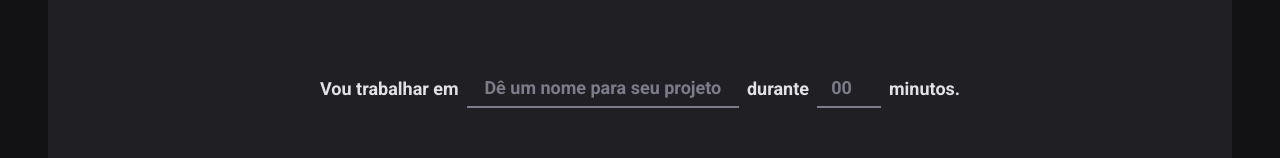
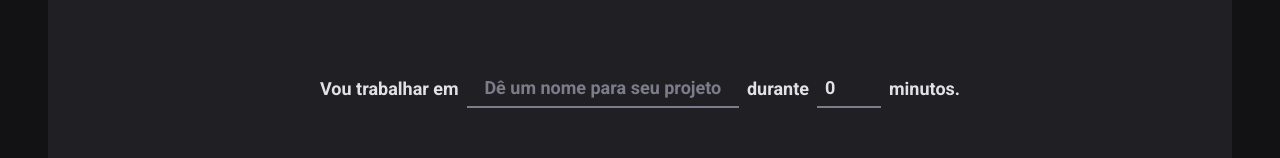
Before and after one commit to EduardoMMS01/pomodoro-timer-ts, a React (Vite) app: page / in a window 1280 px wide. Shown: the part 156-314 px from the top of the page. Built offline with nearby package versions, Linux system fonts and the light colour scheme.

Commit message:
Utilizada a biblioteca react-hook-form para setar propriedades ao formulário e também a zod para validar os dados e integrar tipagens typescript nos inputs

```diff
--- a/package.json
+++ b/package.json
@@ -10,11 +10,14 @@
     "preview": "vite preview"
   },
   "dependencies": {
+    "@hookform/resolvers": "^3.3.1",
     "phosphor-react": "^1.4.1",
     "react": "^18.2.0",
     "react-dom": "^18.2.0",
+    "react-hook-form": "^7.47.0",
     "react-router-dom": "^6.16.0",
-    "styled-components": "^6.0.8"
+    "styled-components": "^6.0.8",
+    "zod": "^3.22.2"
   },
   "devDependencies": {
     "@rocketseat/eslint-config": "^2.1.0",
--- a/src/pages/Home/index.tsx
+++ b/src/pages/Home/index.tsx
@@ -1,3 +1,7 @@
+import { useForm } from "react-hook-form"
+import { zodResolver } from '@hookform/resolvers/zod'
+import * as zod from 'zod'
+import { Play } from "phosphor-react"
 import {
     CountDownContainer,
     FormContainer, HomeContainer,
@@ -6,17 +10,53 @@
     TextInput,
     NumberInput
 } from "./styles"
-import { Play } from "phosphor-react"
+
+const newCycleFormValidationSchema = zod.object({
+    task: zod.string().min(1),
+    minutesAmount: zod.number().min(5).max(60)
+})
+
+// O typeof precisa ser inserido no generics pois o Typescript
+// não consegue ler um código Javascript
+
+type NewCycleFormData = zod.infer<typeof newCycleFormValidationSchema>
+
+// interface NewCycleFormData {
+//     task: string,
+//     minutesAmount: number
+// }
+
+// Poderia usar dessa maneira para a tipagem, mas o zod já infere
+// a tipagem através da função .infer
+
 
 export function Home () {
+
+    const { handleSubmit, register, watch, reset } = useForm<NewCycleFormData>({
+        resolver: zodResolver(newCycleFormValidationSchema),
+        defaultValues: {
+            task: '',
+            minutesAmount: 0
+        }
+    })
+
+    function handleCreateNewCycle (data: any) {
+        console.log(data)
+        reset()
+    }
+
+    const task = watch('task')
+    const isSubmitDisabled = !task
+
     return (
         <HomeContainer>
-            <form action="">
+            <form action="" onSubmit={handleSubmit(handleCreateNewCycle)}>
                 <FormContainer>
                     <label htmlFor="task">Vou trabalhar em</label>
                     <TextInput id="task"
                         list="task-suggestions"
                         placeholder="Dê um nome para seu projeto"
+                        {...register('task')}
                     />
 
                     <datalist id="task-suggestions">
@@ -31,8 +71,9 @@
                         type="number"
                         placeholder="00"
                         min={5}
-                        max={5}
+                        max={60}
                         step={5}
+                        {...register('minutesAmount', {valueAsNumber: true})}
                     />
 
                     <span>minutos.</span>
@@ -47,7 +88,7 @@
                     <span>0</span>
                 </CountDownContainer>
 
-                <CountDownButton disabled type="submit">
+                <CountDownButton disabled={isSubmitDisabled} type="submit">
                     <Play size={24} />
                     Começar
                 </CountDownButton>
```
Also changed, not shown: 1 other file (tests, documents, lock files or other folders).
